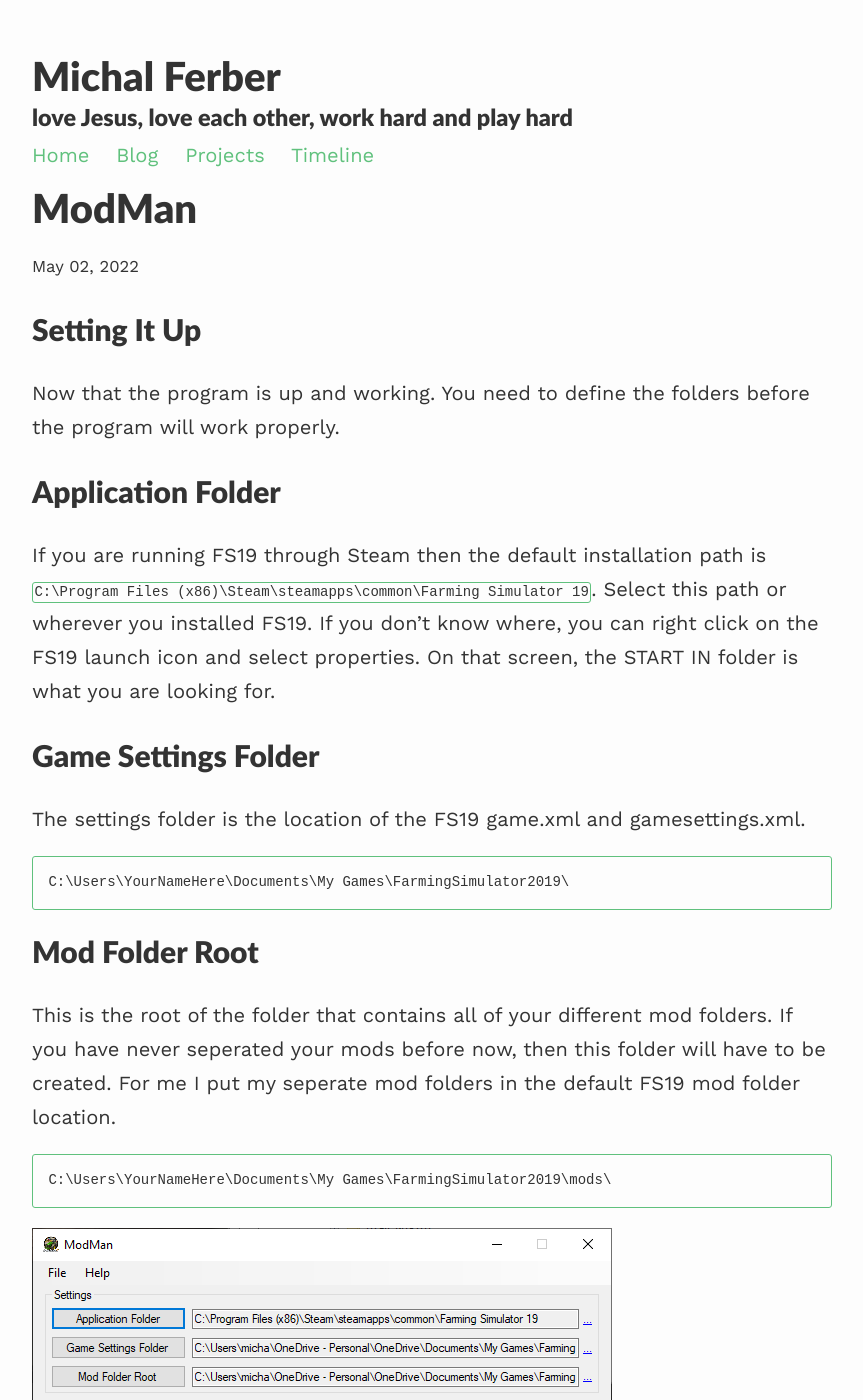
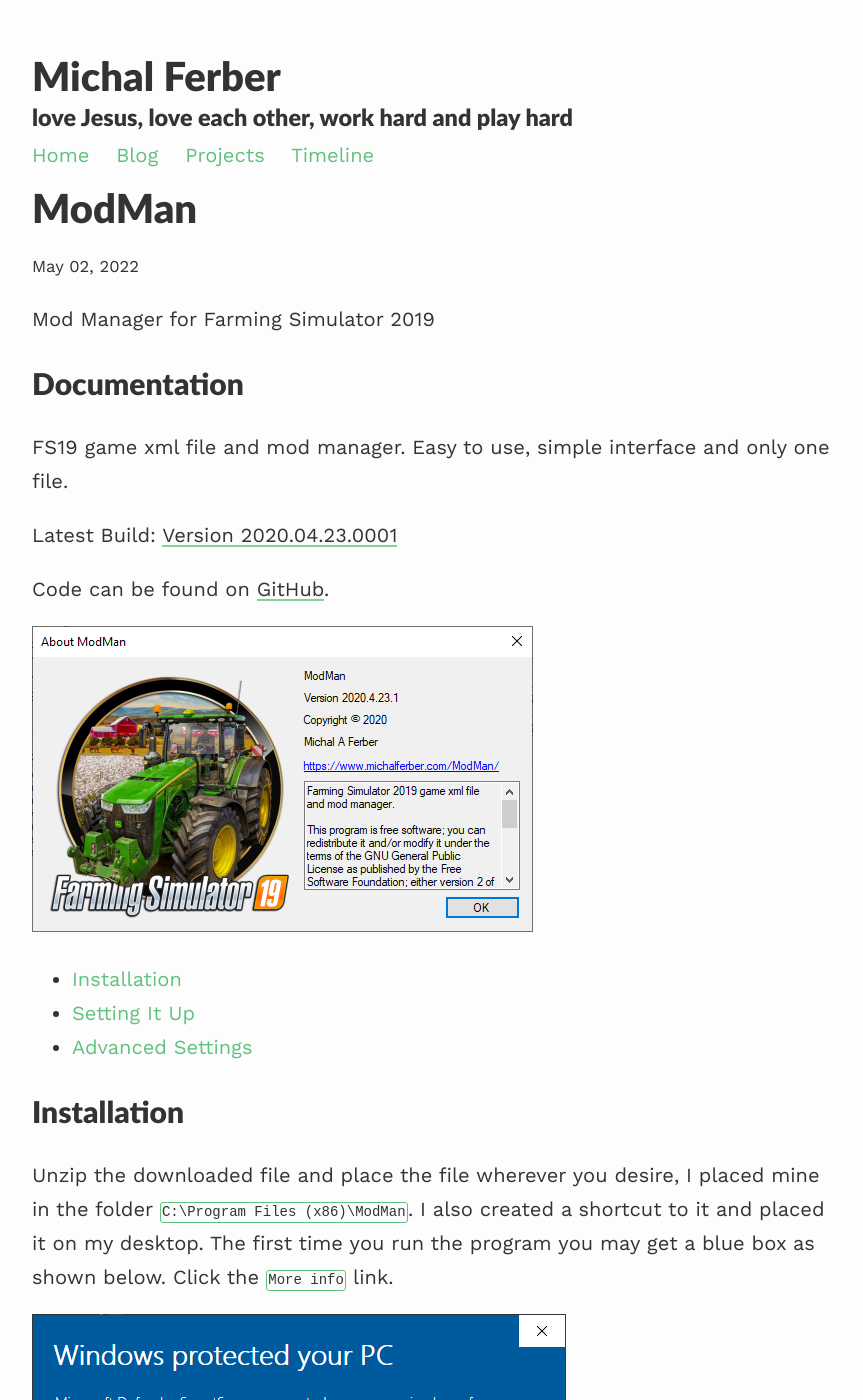
Before and after one commit to MichalAFerber/michalferber.com, a Jekyll site: the page built from _projects/ModMan.md, in a window 1280 px wide and 1400 px high. Shown: the whole window, without its empty margins (208-1071 px from the left). Built offline with Jekyll 4.4.1, drawn with Linux system fonts in a browser that asks for light colours; nearby versions of some CDN libraries; some of the changed text lies outside the part shown.

Commit message:
Update ModMan.md

```diff
--- a/_projects/ModMan.md
+++ b/_projects/ModMan.md
@@ -4,41 +4,81 @@ title: ModMan
 description: Mod Manager for Farming Simulator 2019
 ---
 
+Mod Manager for Farming Simulator 2019
+
+Documentation
+------------
+FS19 game xml file and mod manager. Easy to use, simple interface and only one file.
+
+Latest Build: [Version 2020.04.23.0001](https://github.com/AriIntegration/ModMan/releases/download/2020.04.23.001/ModMan_v2020_04_23_0001.zip){:target="_blank"}
+
+Code can be found on [GitHub](https://github.com/AriIntegration/ModMan){:target="_blank"}.
+
+![Image](/assets/images/ModManAbout.png "About ModMan")
+
+  * [Installation](#installation)
+  * [Setting It Up](#setting-it-up)
+  * [Advanced Settings](#advanced-settings)
+
+Installation
+------------
+
+Unzip the downloaded file and place the file wherever you desire, I placed mine in the folder `C:\Program Files (x86)\ModMan`. I also created a shortcut to it and placed it on my desktop. The first time you run the program you may get a blue box as shown below. Click the `More info` link.
+
+![Image](/assets/images/WindowsProtected1.png "Windows Protected")
+
+Then click the `Run anyway` button. You should only encounter this the first time you run the program.
+
+![Image](/assets/images/WindowsProtected2.png "Windows Protected")
+
+[Back to top](#documentation)
+
 Setting It Up
-============
+------------
 
 Now that the program is up and working. You need to define the folders before the program will work properly.
 
-Application Folder
-------------
+### Application Folder ###
+
 If you are running FS19 through Steam then the default installation path is `C:\Program Files (x86)\Steam\steamapps\common\Farming Simulator 19`. Select this path or wherever you installed FS19. If you don't know where, you can right click on the FS19 launch icon and select properties. On that screen, the START IN folder is what you are looking for.
 
+![Image](/assets/images/FileProperties.png "FS19 Shortcut File Properties")
 
+### Game Settings Folder ###
 
-Game Settings Folder
-------------
 The settings folder is the location of the FS19 game.xml and gamesettings.xml.
 
     C:\Users\YourNameHere\Documents\My Games\FarmingSimulator2019\
 
-Mod Folder Root
-------------
+### Mod Folder Root ###
+
 This is the root of the folder that contains all of your different mod folders. If you have never seperated your mods before now, then this folder will have to be created. For me I put my seperate mod folders in the default FS19 mod folder location.
 
     C:\Users\YourNameHere\Documents\My Games\FarmingSimulator2019\mods\
 
 ![Image](/assets/images/ModMan1.png "ModMan")
 
+[Back to top](#documentation)
 
 Advanced Settings
 ------------
 
-  * **Developer Mode**
-This enables the developer console in the game which will allow you to type commands. A great article on what you can do with developer mode is [here](https://www.yekbot.com/farming-simulator-19-console-commands-developer-console/){:target="_blank"}.
-  *  **Audio**
-This turns the audio on or off and sets the volume level percentage.
+**Developer Mode**
 
-    Examples 1.0000 = 100% and 0.7000 = 70%
+ * This enables the developer console in the game which will allow you to type commands. A great article on what you can do with developer mode is [here](https://www.yekbot.com/farming-simulator-19-console-commands-developer-console/){:target="_blank"}.
 
-  * **Logging**
-This turns the logging for the game on or off and allows you to change the filename the log will use. The default for the game is logging enabled and the log filename log.txt.
+**Audio**
+
+ * This turns the audio on or off and sets the volume level percentage.
+
+        Examples 1.0000 = 100% and 0.7000 = 70%
+
+**Logging**
+
+ * This turns the logging for the game on or off and allows you to change the filename the log will use. The default for the game is logging enabled and the log filename log.txt.
+
+![Image](/assets/images/ModManShowAdvancedMenuOption.png "ModMan Show Advanced Settings")
+
+![Image](/assets/images/ModManSelectedModFolder.png "ModMan Advanced Settings")
+
+[Back to top](#documentation)
```
